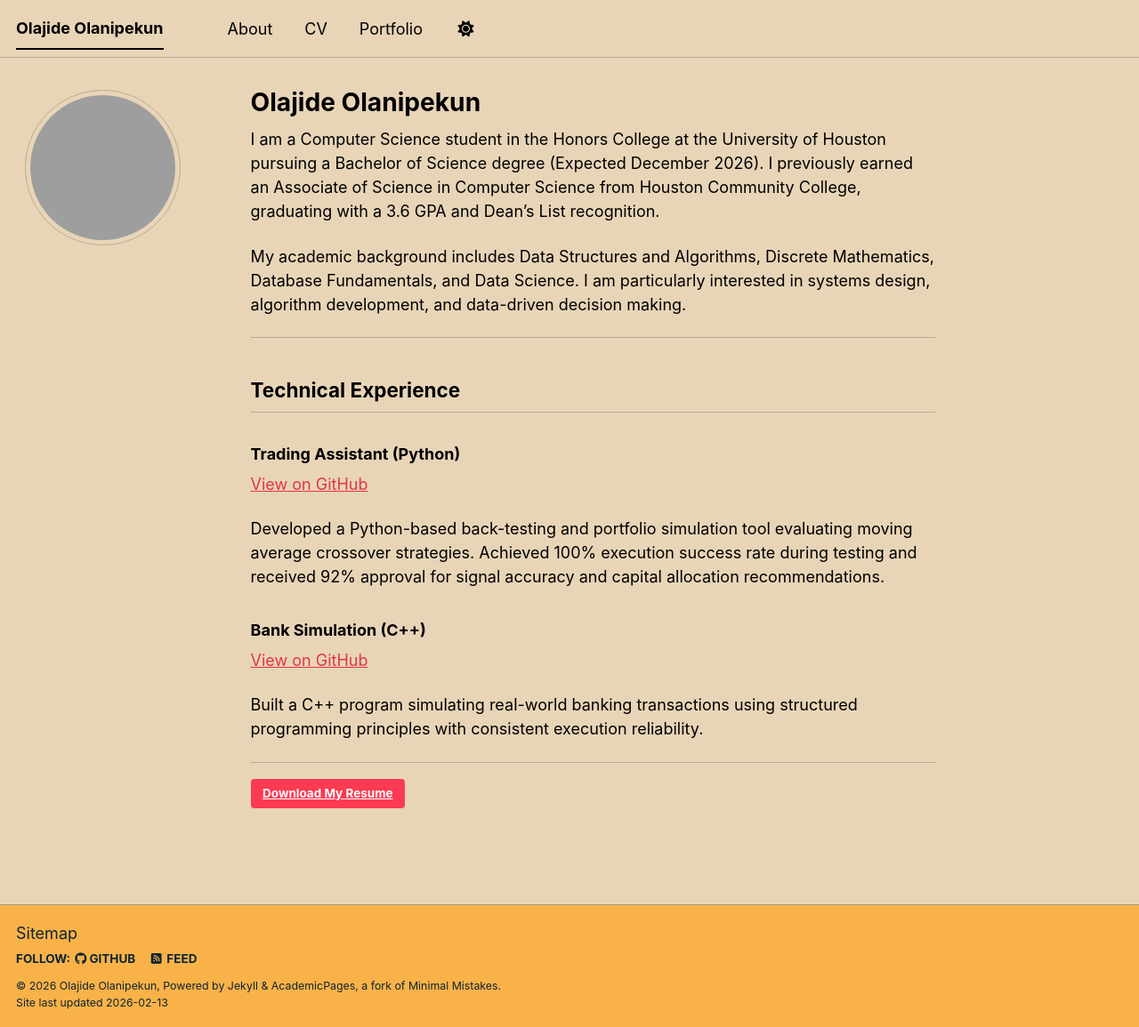
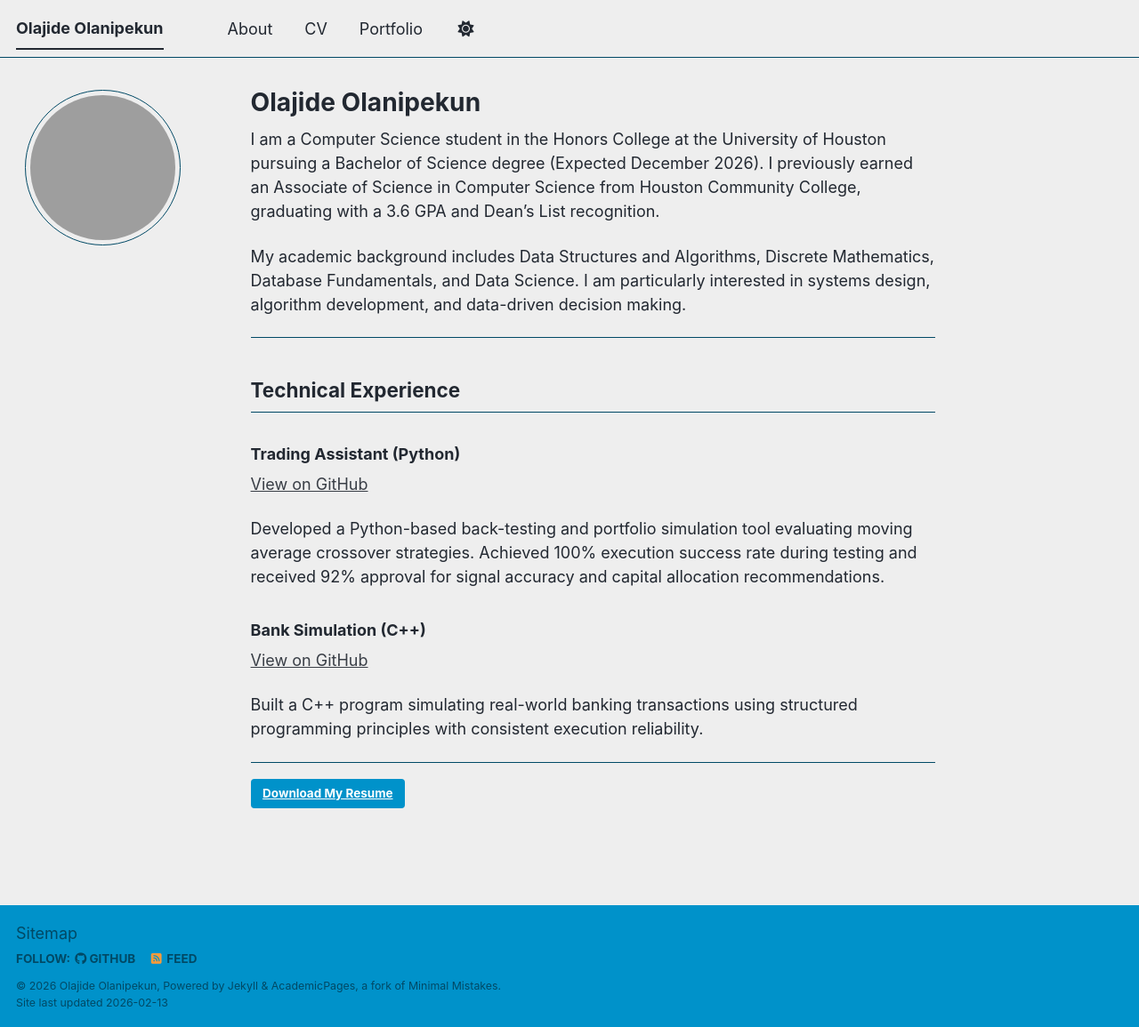
Before and after one commit to SamsonDoski/Olajide_Olanipekun, a Jekyll site: the page built from index.md, in a window 1280 px wide and 1155 px high. Shown: the whole window at 89% size. Built offline with Jekyll 4.4.1, drawn with Linux system fonts in a browser that asks for light colours; a script bundle is joined from its source files by our own code; library files that are not in the unit come from our copies.

Commit message:
Update _config.yml

```diff
--- a/_config.yml
+++ b/_config.yml
@@ -9,7 +9,7 @@
 
 
 locale                   : "en-US"
-site_theme               : "sunrise" # The available themes options are "default", "air", "sunrise", "mint", "dirt" and "contrast"
+site_theme               : "air" # The available themes options are "default", "air", "sunrise", "mint", "dirt" and "contrast"
 title                    : "Olajide Olanipekun"
 title_separator          : "-"
 name                     : &name "Olajide Olanipekun"
@@ -24,7 +24,7 @@ repository               : "Olajide_Olanipekun/SamsonDoski.github.io"
 #               Additional customization can be done by editing /_includes/author-profile.html
 author:
   # Biographic information
-  avatar           : "/images/profile.png"
+  avatar           : "/images/profile.jpg"
   name             : "Olajide Olanipekun"
   pronouns         : "he/him" # example: "she/her"
   bio              : "Computer Science student at the University of Houston with interests in aviation technology, artificial intelligence, and data-driven research. Aspiring Computer and Information Research Scientist."
```
